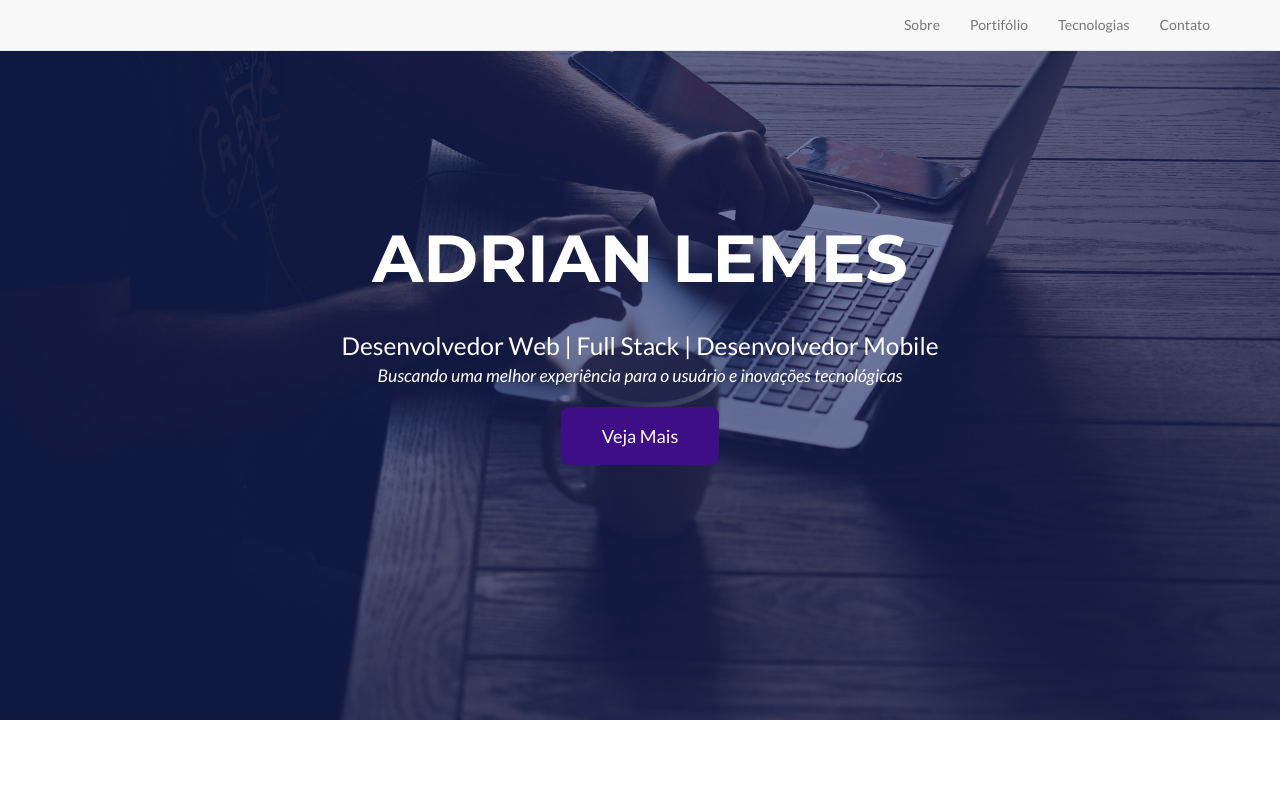
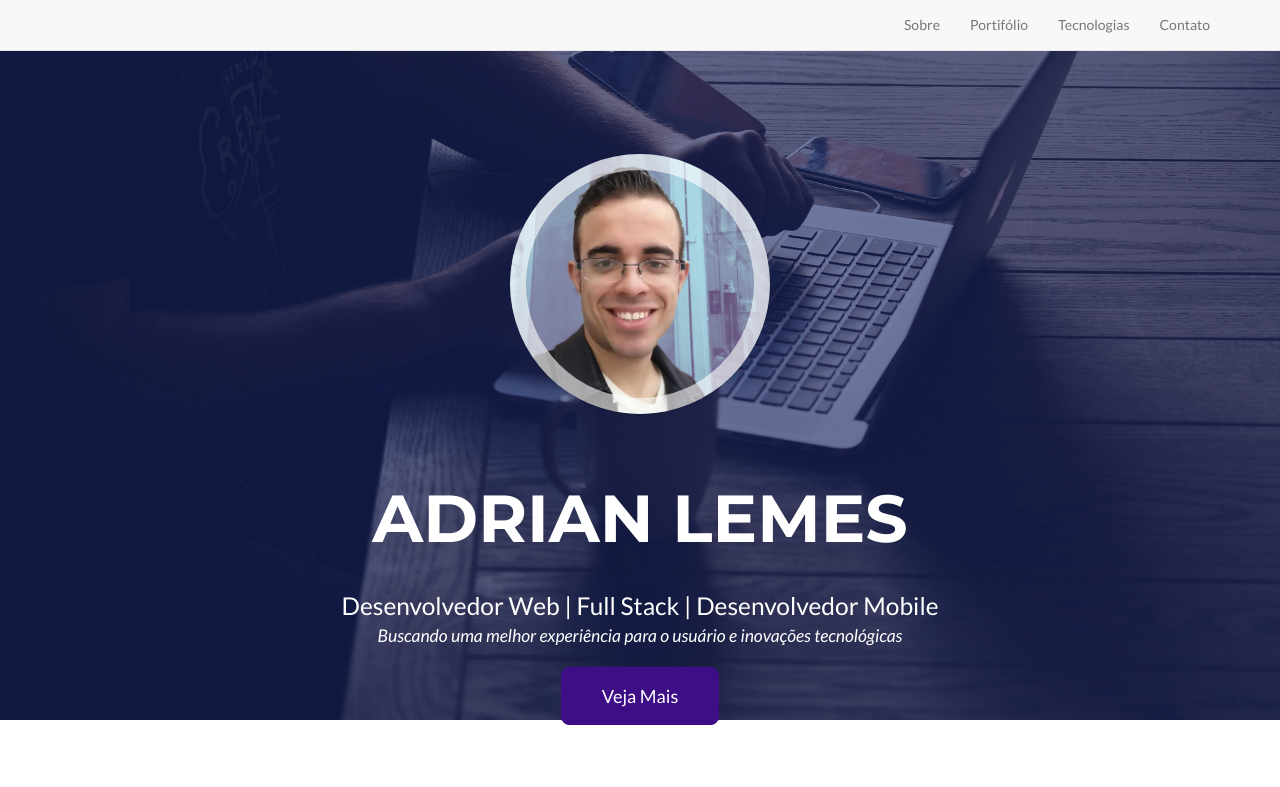
Before and after one commit to adrianlemess/adrianlemess, a website: page index.html in a window 1280 px wide. Shown: the top 787 px of the page. Drawn offline with Linux system fonts and the light colour scheme.

Commit message:
add my image logo on my header section

```diff
--- a/index.html
+++ b/index.html
@@ -66,7 +66,8 @@
 						<div class="layer-intro">
 							<div class="container">
 								<div class="row">
-									<div class="col-lg-12">
+									<div class="col-lg-12 col-xm-12 col-md-12">
+										<div class="avatar" style="background-image: url('../img/adrian-6.png'); background-size: cover;"></div>
 										<div class="intro-text">
 											<span class="name">Adrian Lemes</span>
 											<span class="skills">Desenvolvedor Web | Full Stack | Desenvolvedor Mobile</span>
--- a/less/portfolio.less
+++ b/less/portfolio.less
@@ -208,3 +208,13 @@ section#about {
     padding-left: 15px;
     padding-right: 15px;
 }
+
+#intro .avatar {
+    width: 260px;
+    height: 260px;
+    border-radius: 50%;
+    position: relative;
+    cursor: default;
+    box-shadow: inset 0 0 0 0 rgba(200,95,66, 0.4), inset 0 0 0 16px rgba(255,255,255,0.6), 0 1px 2px rgba(0,0,0,0.1);
+    margin: 0 auto;
+}
```
Also changed, not shown: css/portfolio.css, css/portfolio.min.css, img/adrian-6.png (added).
